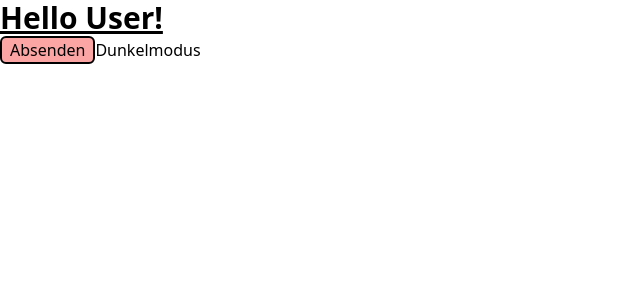
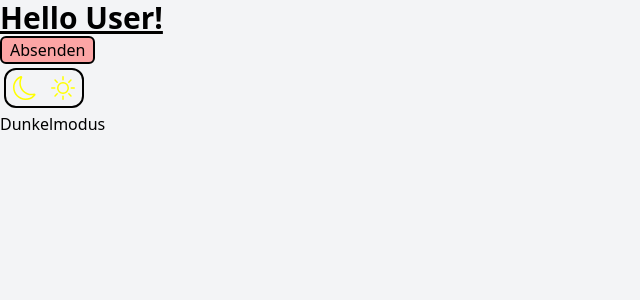
Before and after one commit to brudijoe/tiro, a React (Create React App) app in the folder tiro-client/: page / in a window 1280 px wide. Shown: the top 300 px of the page, without its empty margins (0-640 px from the left). Built offline with nearby package versions, Linux system fonts and the light colour scheme.

Commit message:
Add_switch

```diff
--- a/tiro-client/public/index.html
+++ b/tiro-client/public/index.html
@@ -5,6 +5,27 @@
     <meta http-equiv="X-UA-Compatible" content="IE=edge" />
     <meta name="viewport" content="width=device-width, initial-scale=1.0" />
     <title>Tiro</title>
+    <script>
+      // On page load or when changing themes, best to add inline in `head` to avoid FOUC
+      if (
+        localStorage.theme === "dark" ||
+        (!("theme" in localStorage) &&
+          window.matchMedia("(prefers-color-scheme: dark)").matches)
+      ) {
+        document.documentElement.classList.add("dark");
+      } else {
+        document.documentElement.classList.remove("dark");
+      }
+
+      // Whenever the user explicitly chooses light mode
+      localStorage.theme = "light";
+
+      // Whenever the user explicitly chooses dark mode
+      localStorage.theme = "dark";
+
+      // Whenever the user explicitly chooses to respect the OS preference
+      localStorage.removeItem("theme");
+    </script>
   </head>
   <body>
     <div id="root"></div>
--- a/tiro-client/src/App.tsx
+++ b/tiro-client/src/App.tsx
@@ -1,10 +1,11 @@
 import React from "react";
 import Button from "./components/Button";
+import { Switch } from "./pages/Switch";
 import { DarkMode } from "./DarkMode";
 
 function App() {
   return (
-    <div className="dark:bg-black">
+    <div className="bg-gray-100 dark:bg-gray-600 h-full min-h-screen">
       <h1 className="text-3xl dark:text-white font-bold underline">
         Hello User!
       </h1>
@@ -14,7 +15,10 @@ function App() {
         children="Absenden"
         onClick={() => console.log("Clicked on button")}
       />
-      <button onClick={() => DarkMode}>Dunkelmodus</button>
+      <Switch />
+      <button className="dark:text-white" onClick={DarkMode}>
+        Dunkelmodus
+      </button>
     </div>
   );
 }
--- a/tiro-client/src/components/Button.tsx
+++ b/tiro-client/src/components/Button.tsx
@@ -7,7 +7,7 @@ interface Props {
   children?: React.ReactNode;
 }
 
-const Button = ({ bg, bgHover, onClick, children }: Props) => {
+function Button({ bg, bgHover, onClick, children }: Props) {
   return (
     <button
       onClick={onClick}
@@ -16,6 +16,6 @@ const Button = ({ bg, bgHover, onClick, children }: Props) => {
       {children}
     </button>
   );
-};
+}
 
 export default Button;
--- /dev/null
+++ b/tiro-client/src/pages/Switch.tsx
@@ -0,0 +1,33 @@
+import { BsMoon, BsMoonFill, BsSun, BsSunFill } from "react-icons/bs";
+import { IconContext } from "react-icons";
+
+export function Switch() {
+  const iconClass = "p-1";
+
+  return (
+    <div className="m-1 h-10 w-20 flex flex-row items-center rounded-xl border-2 border-black dark:border-white dark:text-white">
+      <div className="w-3/6 flex justify-center">
+        <IconContext.Provider
+          value={{
+            color: "yellow",
+            size: "2em",
+            className: `${iconClass}`,
+          }}
+        >
+          <BsMoon />
+        </IconContext.Provider>
+      </div>
+      <div className="w-3/6 flex justify-center">
+        <IconContext.Provider
+          value={{
+            color: "yellow",
+            size: "2em",
+            className: `${iconClass}`,
+          }}
+        >
+          <BsSun />
+        </IconContext.Provider>
+      </div>
+    </div>
+  );
+}
```
